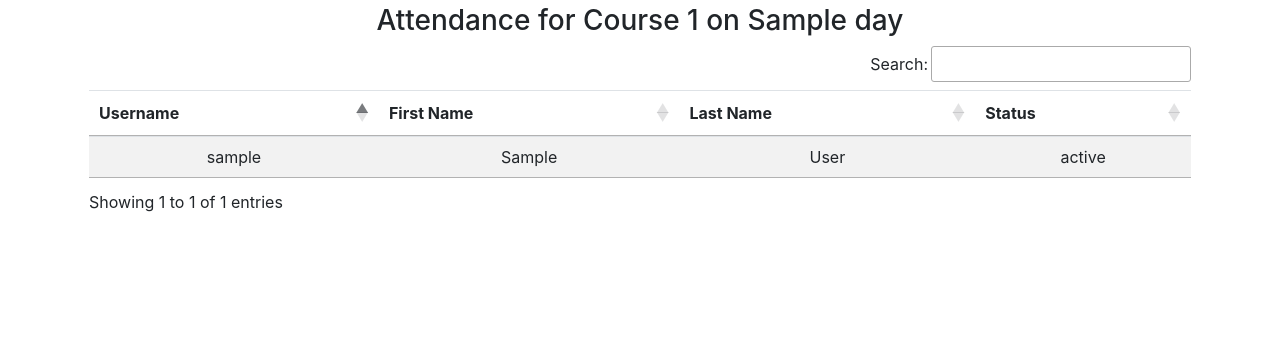
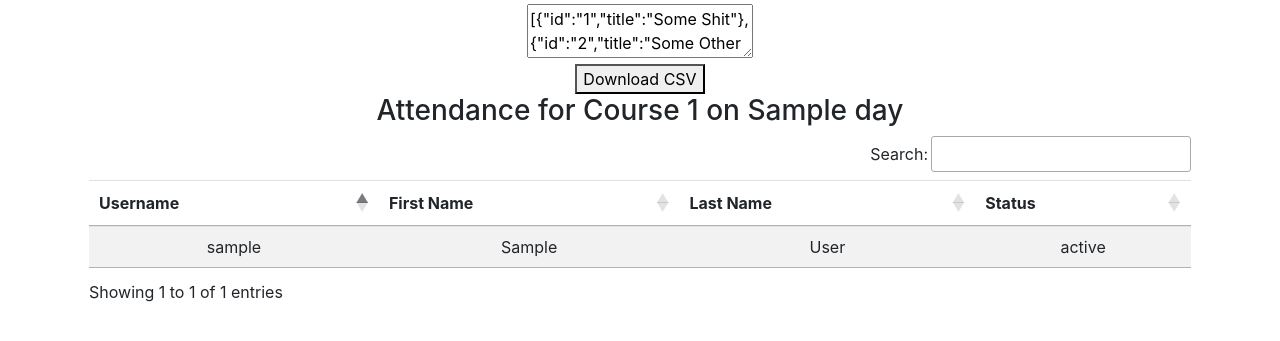
Before and after one commit to Joey-Costa3/Checkin, a Django app: template attendance/templates/attendance/courseAttendanceByDay.html in a window 1280 px wide. Shown: the part 279-620 px from the top of the page. Run offline with Django 3.2, Linux system fonts and the light colour scheme; the template is opened without the code that fills it: most values are stand-ins (such as "Sample title", 1, 10 or a date in 2020); some libraries are stand-ins or nearby versions.

Commit message:
Added code to be able to download CSV files

```diff
--- a/attendance/templates/attendance/base.html
+++ b/attendance/templates/attendance/base.html
@@ -113,6 +113,89 @@ base
   <script src="https://maxcdn.bootstrapcdn.com/bootstrap/4.0.0/js/bootstrap.min.js" integrity="sha384-JZR6Spejh4U02d8jOt6vLEHfe/JQGiRRSQQxSfFWpi1MquVdAyjUar5+76PVCmYl" crossorigin="anonymous"></script>
   <script type="text/javascript" src="https://cdn.datatables.net/v/dt/dt-1.10.16/datatables.min.js"></script>
 
+
+
+	<script>
+	$(document).ready(function(){
+    	$('#download').click(function(){
+        	var data = $('#txt').val();
+        	if(data == '')
+        	    return;
+        	var title = "Reports_";
+        	var date = new Date().toLocaleString();
+        	var endTitle = date.concat("");
+        	JSONToCSVConvertor(data, title.concat(endTitle), true);
+   	 });
+	});
+	function JSONToCSVConvertor(JSONData, ReportTitle, ShowLabel) {
+    //If JSONData is not an object then JSON.parse will parse the JSON string in an Object
+    var arrData = typeof JSONData != 'object' ? JSON.parse(JSONData) : JSONData;
+
+    var CSV = '';
+    //Set Report title in first row or line
+
+    CSV += ReportTitle + '\r\n\n';
+    //This condition will generate the Label/Header
+    if (ShowLabel) {
+        var row = "";
+
+        //This loop will extract the label from 1st index of on array
+        for (var index in arrData[0]) {
+
+            //Now convert each value to string and comma-seprated
+            row += index + ',';
+        }
+        row = row.slice(0, -1);
+
+        //append Label row with line break
+        CSV += row + '\r\n';
+    }
+
+    //1st loop is to extract each row
+    for (var i = 0; i < arrData.length; i++) {
+        var row = "";
+
+        //2nd loop will extract each column and convert it in string comma-seprated
+        for (var index in arrData[i]) {
+            row += '"' + arrData[i][index] + '",';
+        }
+        row.slice(0, row.length - 1);
+
+        //add a line break after each row
+        CSV += row + '\r\n';
+    }
+    if (CSV == '') {
+        alert("Invalid data");
+        return;
+    }
+
+    //Generate a file name
+    var fileName = "NiceCatchTiger_";
+    //this will remove the blank-spaces from the title and replace it with an underscore
+    fileName += ReportTitle.replace(/ /g,"_");
+
+    //Initialize file format you want csv or xls
+    var uri = 'data:text/csv;charset=utf-8,' + escape(CSV);
+
+    // Now the little tricky part.
+    // you can use either>> window.open(uri);
+    // but this will not work in some browsers
+    // or you will not get the correct file extension
+
+    //this trick will generate a temp <a /> tag
+    var link = document.createElement("a");
+    link.href = uri;
+
+    //set the visibility hidden so it will not effect on your web-layout
+    link.style = "visibility:hidden";
+    link.download = fileName + ".csv";
+
+    //this part will append the anchor tag and remove it after automatic click
+    document.body.appendChild(link);
+    link.click();
+    document.body.removeChild(link);
+}
+	</script>
 </body>
 
 
--- a/attendance/templates/attendance/courseAttendanceByDay.html
+++ b/attendance/templates/attendance/courseAttendanceByDay.html
@@ -10,6 +10,11 @@
   } );
   </script>
 
+<div id="csvshit">
+
+<textarea id="txt" class="txtarea hidden" aria-label="CSV File Text">[{"id":"1","title":"Some Shit"},{"id":"2","title":"Some Other shit"}]</textarea>
+<br><button id="download">Download CSV</button>
+</div>
   <h3>Attendance for Course {{ course_id }} on {{ day }}</h3>
 
   <table class="table table-striped" id="course-date-attendance-table">
```
